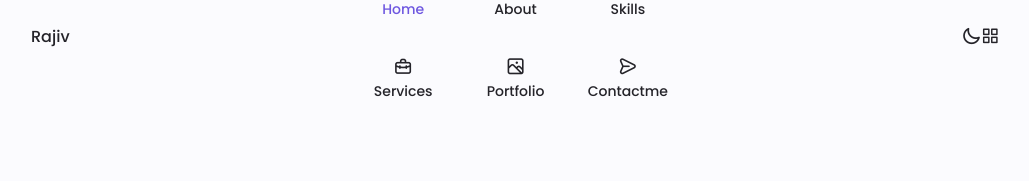
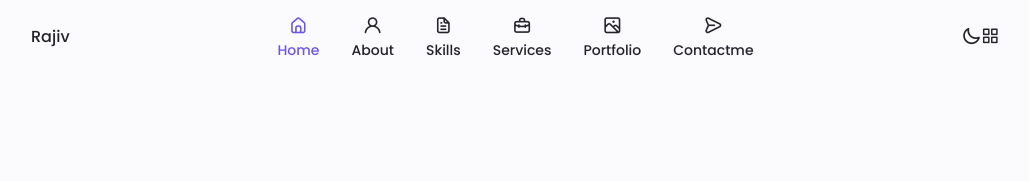
Before and after one commit to RajivIshrani/portfolio-rajiv, a plain HTML site: page index.html in a window 1280 px wide. Shown: the top 181 px of the page, without its empty margins (125-1154 px from the left). Drawn offline with nearby package versions, Linux system fonts and the light colour scheme.

Commit message:
css edit

```diff
--- a/assets/css/styles.css
+++ b/assets/css/styles.css
@@ -1237,3 +1237,9 @@ img {
   }
 
 }
+
+@media (min-width:600px)  {
+  .nav_list{
+     display:flex;
+   }
+}
```
